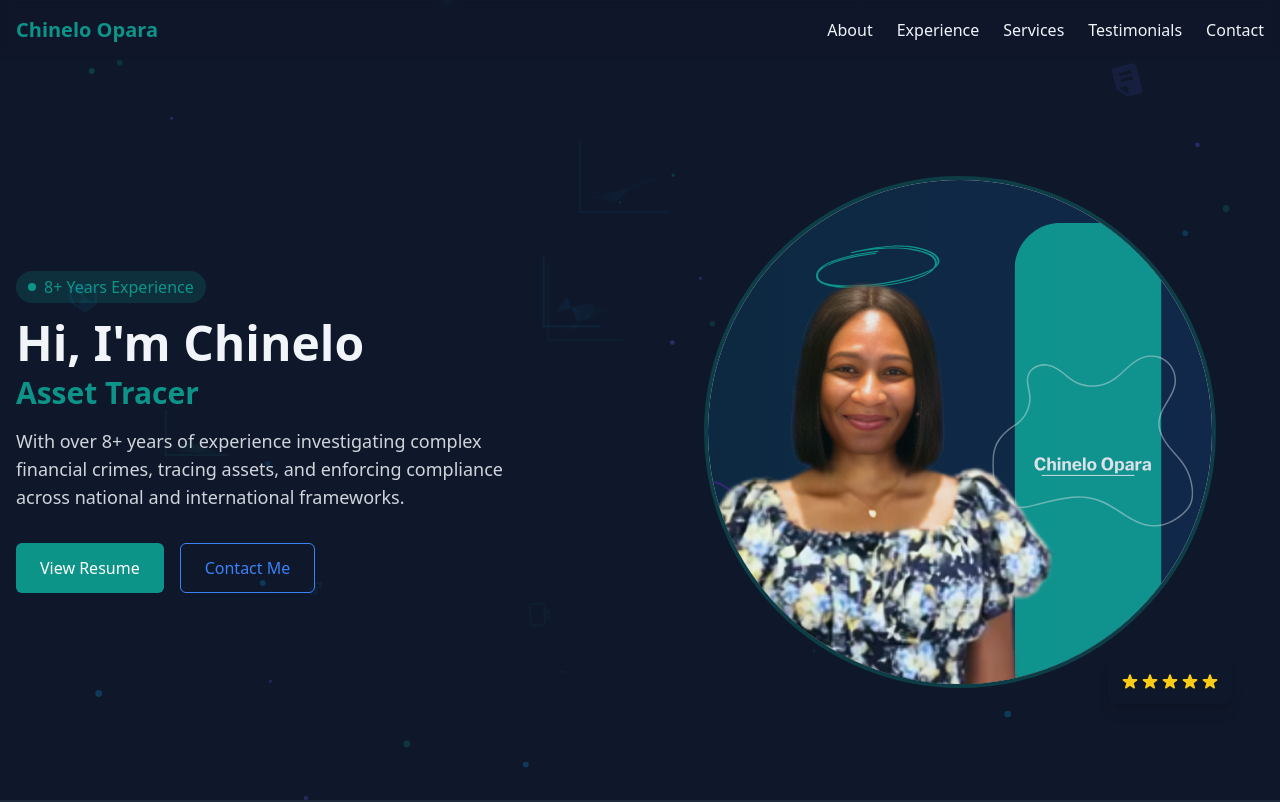
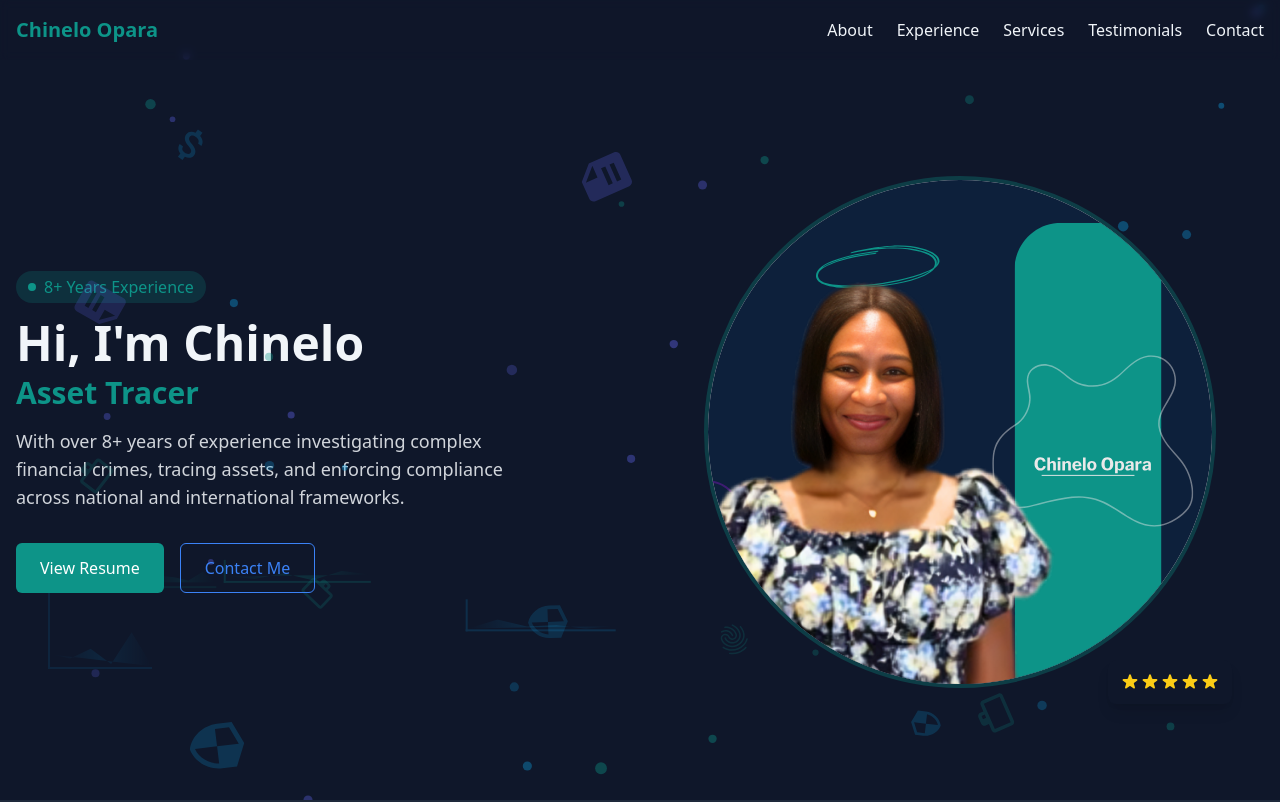
Before and after one commit to osazeejedi/nelo, a React (Vite) app in the folder nelo-portfolio/: page / in a window 1280 px wide. Shown: the top 802 px of the page. Built offline with nearby package versions, Linux system fonts and the light colour scheme.

Commit message:
updated hero animations

```diff
--- a/nelo-portfolio/src/components/Hero.jsx
+++ b/nelo-portfolio/src/components/Hero.jsx
@@ -29,9 +29,9 @@ const Hero = () => {
   }, []);
   return (
     <section id="hero" className="min-h-[90vh] sm:min-h-screen flex items-center bg-dark pt-16 relative overflow-hidden">
-      {/* Animated background elements */}
-      <ParticleBackground count={30} />
-      <FloatingIcons count={8} />
+      {/* Animated background elements - increased count for more visibility */}
+      <ParticleBackground count={45} />
+      <FloatingIcons count={12} />
       <div className="container mx-auto px-4 py-8 sm:py-16 grid md:grid-cols-2 gap-6 md:gap-8 items-center">
         <div className="order-2 md:order-1">
           <StaggeredList
@@ -135,18 +135,9 @@ const Hero = () => {
                 }}
                 transition={{ type: "spring", stiffness: 300, damping: 15 }}
               >
-                {/* Glowing halo effect */}
-                <motion.div
-                  className="absolute -inset-1 rounded-full bg-gradient-to-r from-primary/20 to-secondary/20 z-0 opacity-0 group-hover:opacity-100"
-                  animate={{
-                    scale: [1, 1.05, 1],
-                    opacity: [0, 0.5, 0]
-                  }}
-                  transition={{
-                    duration: 3,
-                    repeat: Infinity,
-                    repeatType: "loop"
-                  }}
+                {/* Static glowing halo effect */}
+                <div
+                  className="absolute -inset-1 rounded-full bg-gradient-to-r from-primary/20 to-secondary/20 z-0 opacity-0 group-hover:opacity-40 transition-opacity duration-300"
                 />
                 <img
                   src={neloImage}
--- a/nelo-portfolio/src/components/animations/FloatingIcons.jsx
+++ b/nelo-portfolio/src/components/animations/FloatingIcons.jsx
@@ -36,9 +36,9 @@ const icons = [
 ];
 
 const FloatingIcons = ({
-  count = 5,
-  minSize = 20,
-  maxSize = 40,
+  count = 10,
+  minSize = 30,
+  maxSize = 60,
   className = "absolute inset-0 z-0 overflow-hidden pointer-events-none"
 }) => {
   // Generate random positions for icons
@@ -77,7 +77,7 @@ const FloatingIcons = ({
           key={item.id}
           xmlns="http://www.w3.org/2000/svg"
           viewBox={item.icon.viewBox}
-          className="absolute opacity-5"
+          className="absolute opacity-15"
           style={{
             width: item.size,
             height: item.size,
@@ -90,7 +90,7 @@ const FloatingIcons = ({
             x: [0, Math.random() * 40 - 20, 0],
             y: [0, Math.random() * 40 - 20, 0],
             rotate: [item.rotate, item.rotate + 20, item.rotate],
-            opacity: [0.05, 0.1, 0.05]
+            opacity: [0.15, 0.25, 0.15]
           }}
           transition={{
             duration: item.duration,
@@ -101,7 +101,7 @@ const FloatingIcons = ({
           }}
           whileHover={{
             scale: 1.5,
-            opacity: 0.3,
+            opacity: 0.4,
             transition: { duration: 0.3 }
           }}
         >
--- a/nelo-portfolio/src/components/animations/ParticleBackground.jsx
+++ b/nelo-portfolio/src/components/animations/ParticleBackground.jsx
@@ -4,8 +4,8 @@ import { motion } from 'framer-motion';
 const ParticleBackground = ({
   count = 50,
   colors = ['#0D9488', '#0EA5E9', '#6366F1'],
-  minSize = 2,
-  maxSize = 6,
+  minSize = 4,
+  maxSize = 10,
   minSpeed = 0.5,
   maxSpeed = 2,
   className = "absolute inset-0 z-0 overflow-hidden"
@@ -35,7 +35,7 @@ const ParticleBackground = ({
       {particles.map((particle) => (
         <motion.div
           key={particle.id}
-          className="absolute rounded-full opacity-20"
+          className="absolute rounded-full opacity-30"
           style={{
             width: particle.size,
             height: particle.size,
@@ -55,7 +55,7 @@ const ParticleBackground = ({
               Math.random() * 100 - 50
             ],
             scale: [1, 1.2, 1],
-            opacity: [0.1, 0.3, 0.1]
+            opacity: [0.2, 0.4, 0.2]
           }}
           transition={{
             duration: particle.duration * 10,
@@ -71,7 +71,7 @@ const ParticleBackground = ({
       {[1, 2, 3, 4, 5].map((_, index) => (
         <motion.div
           key={`graph-${index}`}
-          className="absolute opacity-5"
+          className="absolute opacity-10"
           style={{
             width: Math.random() * 100 + 50,
             height: Math.random() * 60 + 20,
@@ -83,7 +83,7 @@ const ParticleBackground = ({
           animate={{
             x: [0, 20, 0],
             y: [0, 10, 0],
-            opacity: [0.05, 0.1, 0.05]
+            opacity: [0.1, 0.2, 0.1]
           }}
           transition={{
             duration: 15 + index * 2,
```
